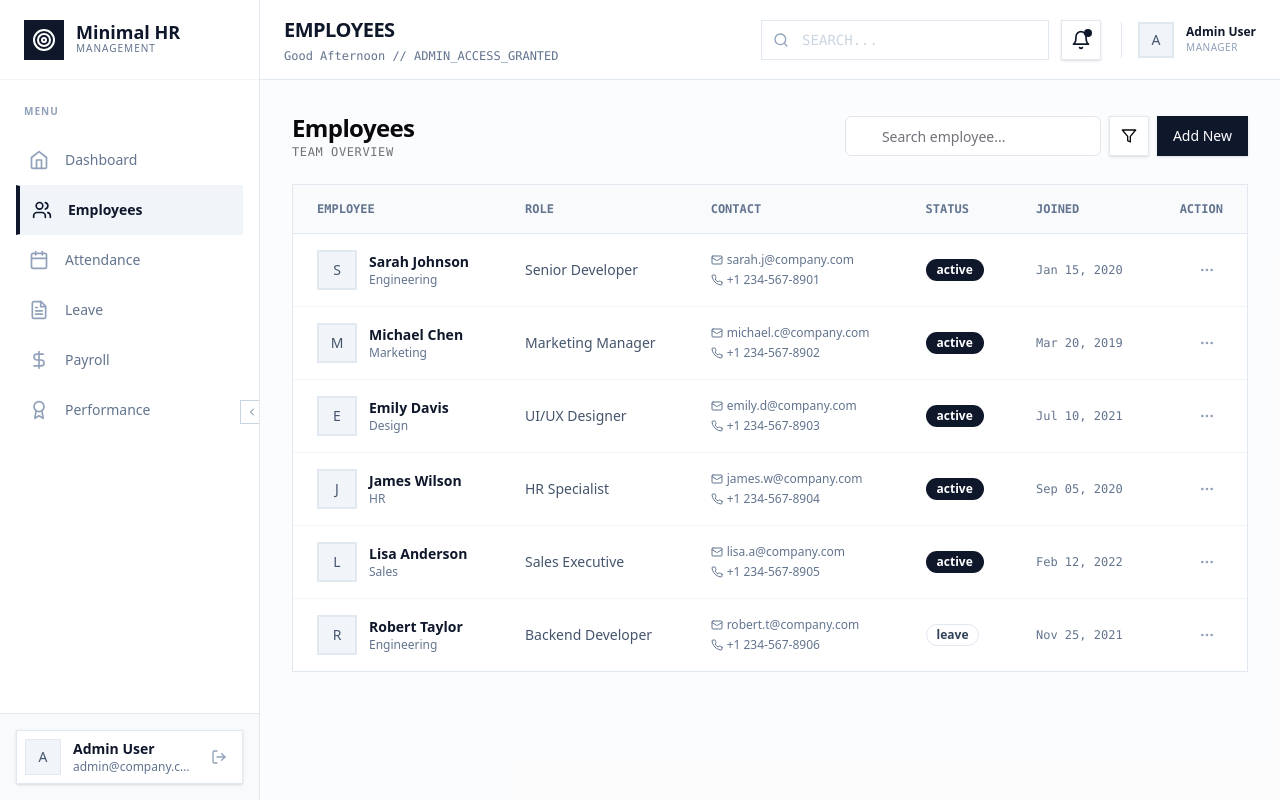
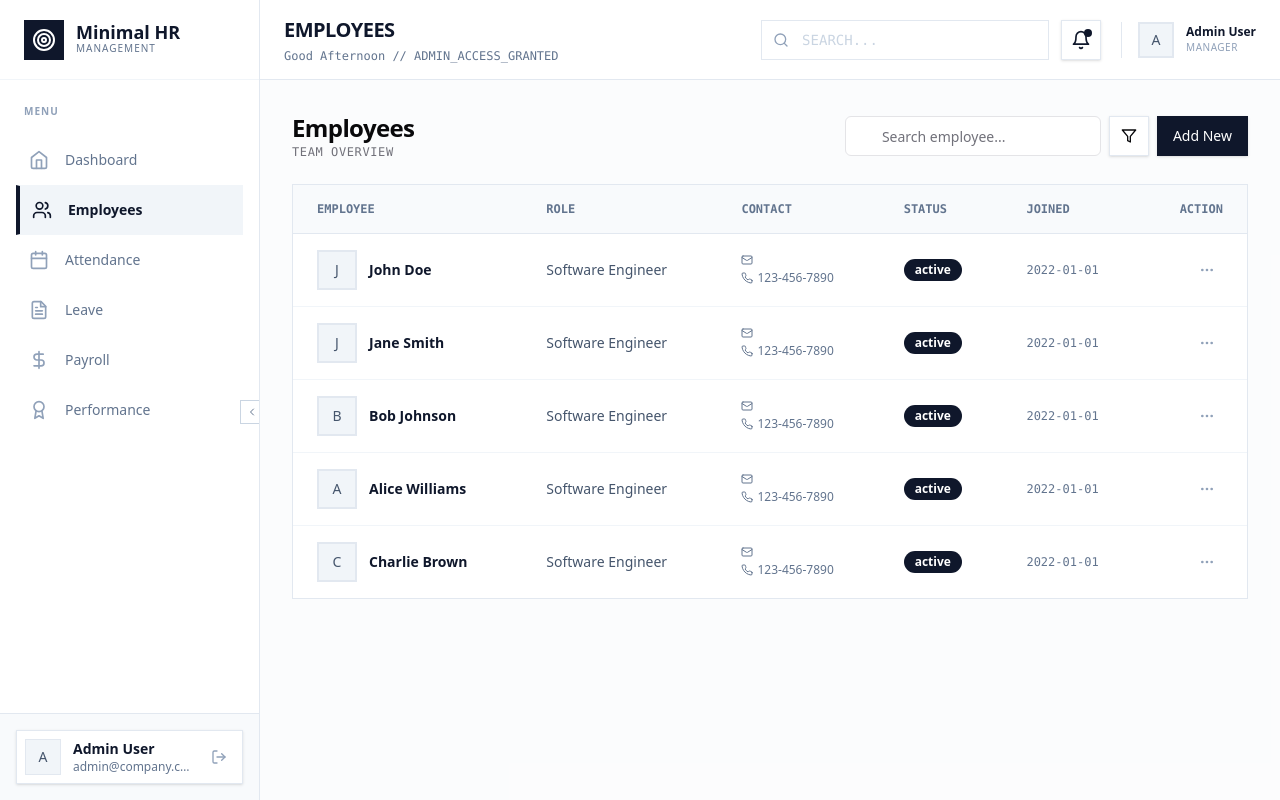
Before and after one commit to yutisio12/blue-collar, a Next.js app: page /employees in a window 1280 px wide. Built offline with nearby package versions, Linux system fonts and the light colour scheme.

Commit message:
FE: - change calling sample data from state

```diff
--- a/app/(dashboard)/employees/page.tsx
+++ b/app/(dashboard)/employees/page.tsx
@@ -1,6 +1,5 @@
 'use client';
 
-import { employees } from '@/lib/data/sampleData';
 import { Avatar } from '@/components/ui/avatar';
 import { Badge } from '@/components/ui/badge';
 import { Card, CardContent } from '@/components/ui/card';
@@ -8,9 +7,63 @@ import { Input } from '@/components/ui/input';
 import { Button } from '@/components/ui/button';
 import { Search, Filter, MoreHorizontal, Mail, Phone, MapPin } from 'lucide-react';
 import { useMediaQuery } from '@/hooks/use-media-query';
+import { useState } from 'react';
 
 export default function EmployeesPage() {
   const isDesktop = useMediaQuery('(min-width: 768px)');
+
+  const [employees, setEmployees] = useState([
+    {
+      id: 1,
+      name: 'John Doe',
+      position: 'Software Engineer',
+      email: '',
+      phone: '123-456-7890',
+      status: 'active',
+      joinDate: '2022-01-01',
+      avatar: 'JD'
+    },
+    {
+      id: 2,
+      name: 'Jane Smith',
+      position: 'Software Engineer',
+      email: '',
+      phone: '123-456-7890',
+      status: 'active',
+      joinDate: '2022-01-01',
+      avatar: 'JS'
+    },
+    {
+      id: 3,
+      name: 'Bob Johnson',
+      position: 'Software Engineer',
+      email: '',
+      phone: '123-456-7890',
+      status: 'active',
+      joinDate: '2022-01-01',
+      avatar: 'BJ'
+    },
+    {
+      id: 4,
+      name: 'Alice Williams',
+      position: 'Software Engineer',
+      email: '',
+      phone: '123-456-7890',
+      status: 'active',
+      joinDate: '2022-01-01',
+      avatar: 'AW'
+    },
+    {
+      id: 5,
+      name: 'Charlie Brown',
+      position: 'Software Engineer',
+      email: '',
+      phone: '123-456-7890',
+      status: 'active',
+      joinDate: '2022-01-01',
+      avatar: 'CB'
+    }
+  ]);
 
   return (
     <div className="space-y-6">
@@ -61,8 +114,8 @@ export default function EmployeesPage() {
                   <td className="px-6 py-4 text-slate-600 font-medium">{employee.position}</td>
                   <td className="px-6 py-4 text-slate-500">
                     <div className="flex flex-col gap-1 text-xs">
-                      <div className="flex items-center gap-1"><Mail className="h-3 w-3"/> {employee.email}</div>
-                      <div className="flex items-center gap-1"><Phone className="h-3 w-3"/> {employee.phone}</div>
+                      <div className="flex items-center gap-1"><Mail className="h-3 w-3" /> {employee.email}</div>
+                      <div className="flex items-center gap-1"><Phone className="h-3 w-3" /> {employee.phone}</div>
                     </div>
                   </td>
                   <td className="px-6 py-4">
```
Lines whose indentation alone changed are shown as unchanged.
